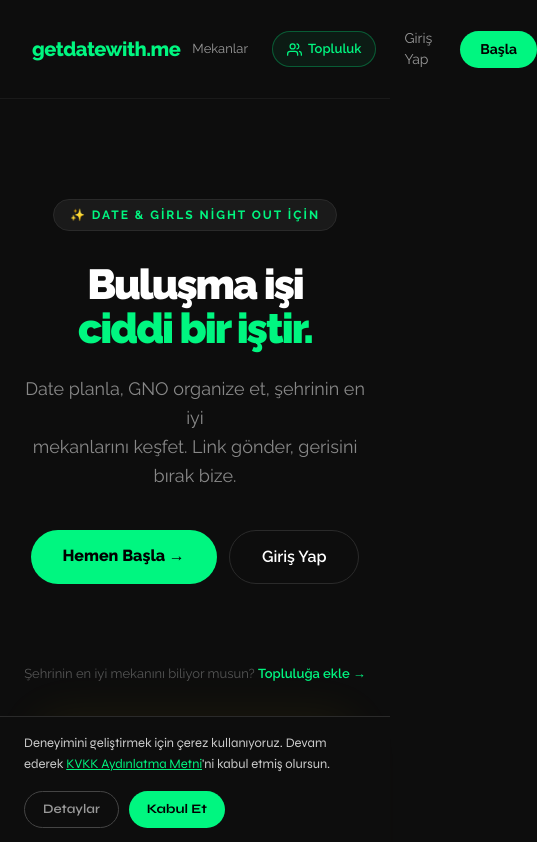
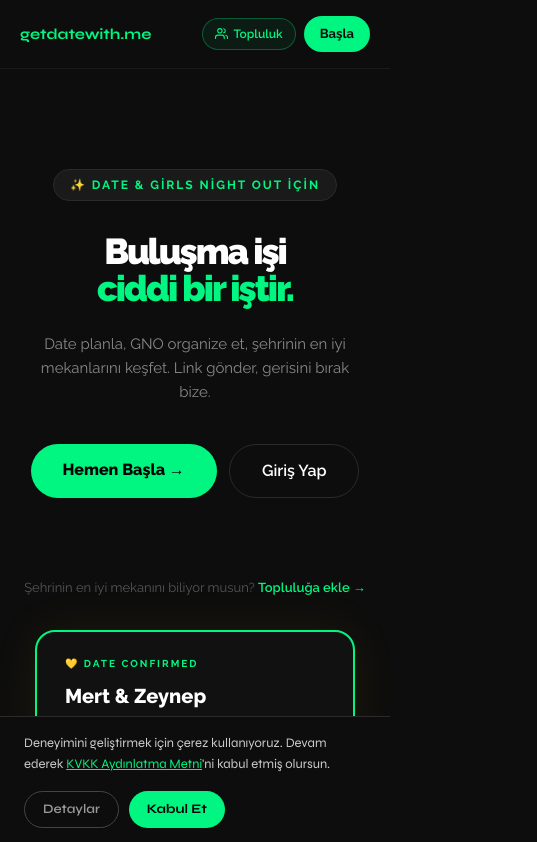
Before and after one commit to shizoberg/datewithme, a React (Vite) app in the folder client/: page / in a window 390 px wide. Shown: the top 842 px of the page, 537 px wide, since content can reach past the window. Built offline with nearby package versions, Linux system fonts and the light colour scheme; no server answers.

Commit message:
fix: mobile nav responsive

```diff
--- a/client/src/index.css
+++ b/client/src/index.css
@@ -109,6 +109,20 @@
   z-index: 0;
 }
 
+/* Responsive nav */
+@media (max-width: 480px) {
+  .nav-mekanlar { display: none !important; }
+}
+@media (max-width: 400px) {
+  .nav-giris { display: none !important; }
+}
+
+/* Responsive hero */
+@media (max-width: 480px) {
+  .hero-h1 { font-size: 36px !important; }
+  .hero-subtitle { font-size: 15px !important; }
+}
+
 /* Fade in */
 @keyframes fadeIn {
   from { opacity: 0; transform: translateY(10px); }
--- a/client/src/pages/LandingPage.tsx
+++ b/client/src/pages/LandingPage.tsx
@@ -50,25 +50,25 @@
     <div style={{ minHeight: '100vh', background: '#0D0D0D', color: '#fff', fontFamily: 'Raleway, sans-serif' }}>
 
       {/* NAV */}
-      <nav style={{ display: 'flex', justifyContent: 'space-between', alignItems: 'center', padding: '20px 32px', borderBottom: '1px solid #1A1A1A' }}>
-        <span style={{ fontWeight: 800, fontSize: '20px', color: '#00F680', letterSpacing: '-0.5px' }}>
+      <nav style={{ padding: '16px 20px', display: 'flex', justifyContent: 'space-between', alignItems: 'center', borderBottom: '1px solid #1A1A1A', position: 'sticky', top: 0, background: '#0D0D0D', zIndex: 100 }}>
+        <Link to="/" style={{ color: '#00F680', fontFamily: 'Syne, sans-serif', fontWeight: 700, fontSize: '15px', textDecoration: 'none', flexShrink: 0 }}>
           getdatewith.me
-        </span>
-        <div style={{ display: 'flex', gap: '12px', alignItems: 'center' }}>
-          <Link to="/bulusma-mekanlari" style={{ color: '#999', textDecoration: 'none', fontSize: '13px', padding: '8px 12px' }}>
+        </Link>
+        <div style={{ display: 'flex', gap: '8px', alignItems: 'center' }}>
+          <Link to="/bulusma-mekanlari" className="nav-mekanlar" style={{ color: '#999', fontSize: '13px', textDecoration: 'none' }}>
             Mekanlar
           </Link>
-          <Link to="/topluluk" style={{ display: 'inline-flex', alignItems: 'center', gap: '6px', color: '#00F680', textDecoration: 'none', fontSize: '13px', fontWeight: 600, padding: '7px 14px', border: '1px solid rgba(0,246,128,0.3)', borderRadius: '9999px', background: 'rgba(0,246,128,0.06)' }}>
-            <svg width="15" height="15" viewBox="0 0 24 24" fill="none" stroke="currentColor" strokeWidth="2" strokeLinecap="round" strokeLinejoin="round">
+          <Link to="/topluluk" style={{ display: 'inline-flex', alignItems: 'center', gap: '5px', color: '#00F680', textDecoration: 'none', fontSize: '12px', fontWeight: 600, padding: '6px 12px', border: '1px solid rgba(0,246,128,0.3)', borderRadius: '100px', background: 'rgba(0,246,128,0.06)', whiteSpace: 'nowrap', flexShrink: 0 }}>
+            <svg width="13" height="13" viewBox="0 0 24 24" fill="none" stroke="currentColor" strokeWidth="2" strokeLinecap="round" strokeLinejoin="round">
               <path d="M17 21v-2a4 4 0 0 0-4-4H5a4 4 0 0 0-4 4v2"/><circle cx="9" cy="7" r="4"/>
               <path d="M23 21v-2a4 4 0 0 0-3-3.87"/><path d="M16 3.13a4 4 0 0 1 0 7.75"/>
             </svg>
             Topluluk
           </Link>
-          <Link to="/login" style={{ color: '#999', textDecoration: 'none', fontSize: '14px', padding: '8px 16px' }}>
+          <Link to="/login" className="nav-giris" style={{ color: '#999', fontSize: '13px', textDecoration: 'none', whiteSpace: 'nowrap', flexShrink: 0 }}>
             Giriş Yap
           </Link>
-          <Link to="/register" style={{ background: '#00F680', color: '#000', textDecoration: 'none', fontSize: '14px', fontWeight: 700, padding: '8px 20px', borderRadius: '9999px' }}>
+          <Link to="/register" style={{ background: '#00F680', color: '#0D0D0D', textDecoration: 'none', borderRadius: '100px', padding: '8px 16px', fontSize: '13px', fontWeight: 700, whiteSpace: 'nowrap', flexShrink: 0 }}>
             Başla
           </Link>
         </div>
@@ -79,11 +79,11 @@
         <div style={{ display: 'inline-block', background: '#1A1A1A', border: '1px solid #2A2A2A', borderRadius: '9999px', padding: '6px 16px', fontSize: '12px', color: '#00F680', letterSpacing: '2px', fontWeight: 700, marginBottom: '32px', textTransform: 'uppercase' }}>
           ✨ Date & Girls Night Out için
         </div>
-        <h1 style={{ fontWeight: 900, fontSize: 'clamp(42px, 8vw, 72px)', lineHeight: 1.05, marginBottom: '24px', letterSpacing: '-2px' }}>
+        <h1 className="hero-h1" style={{ fontWeight: 900, fontSize: 'clamp(42px, 8vw, 72px)', lineHeight: 1.05, marginBottom: '24px', letterSpacing: '-2px' }}>
           Buluşma işi<br />
           <span style={{ color: '#00F680' }}>ciddi bir iştir.</span>
         </h1>
-        <p style={{ fontSize: '18px', color: '#888', lineHeight: 1.6, maxWidth: '480px', margin: '0 auto 40px' }}>
+        <p className="hero-subtitle" style={{ fontSize: '18px', color: '#888', lineHeight: 1.6, maxWidth: '480px', margin: '0 auto 40px' }}>
           Date planla, GNO organize et, şehrinin en iyi<br />
           mekanlarını keşfet. Link gönder, gerisini bırak bize.
         </p>
```
